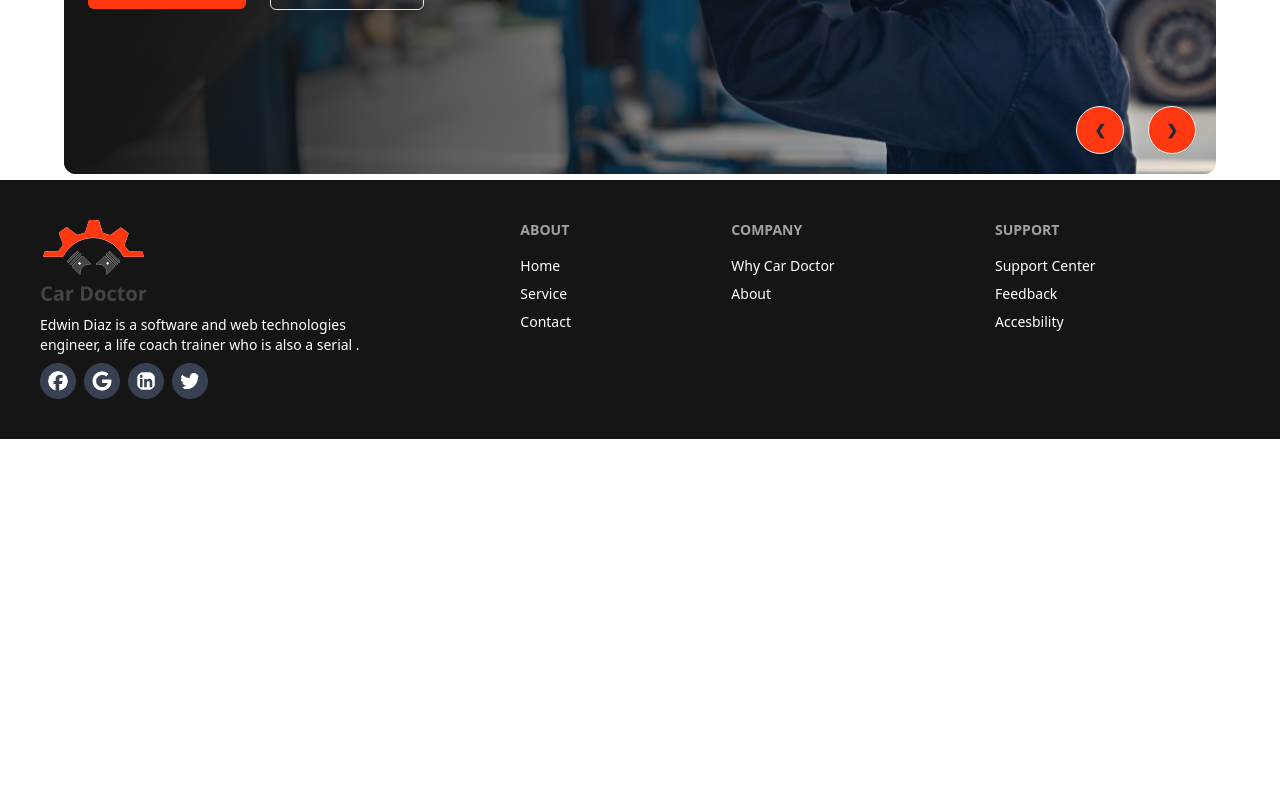
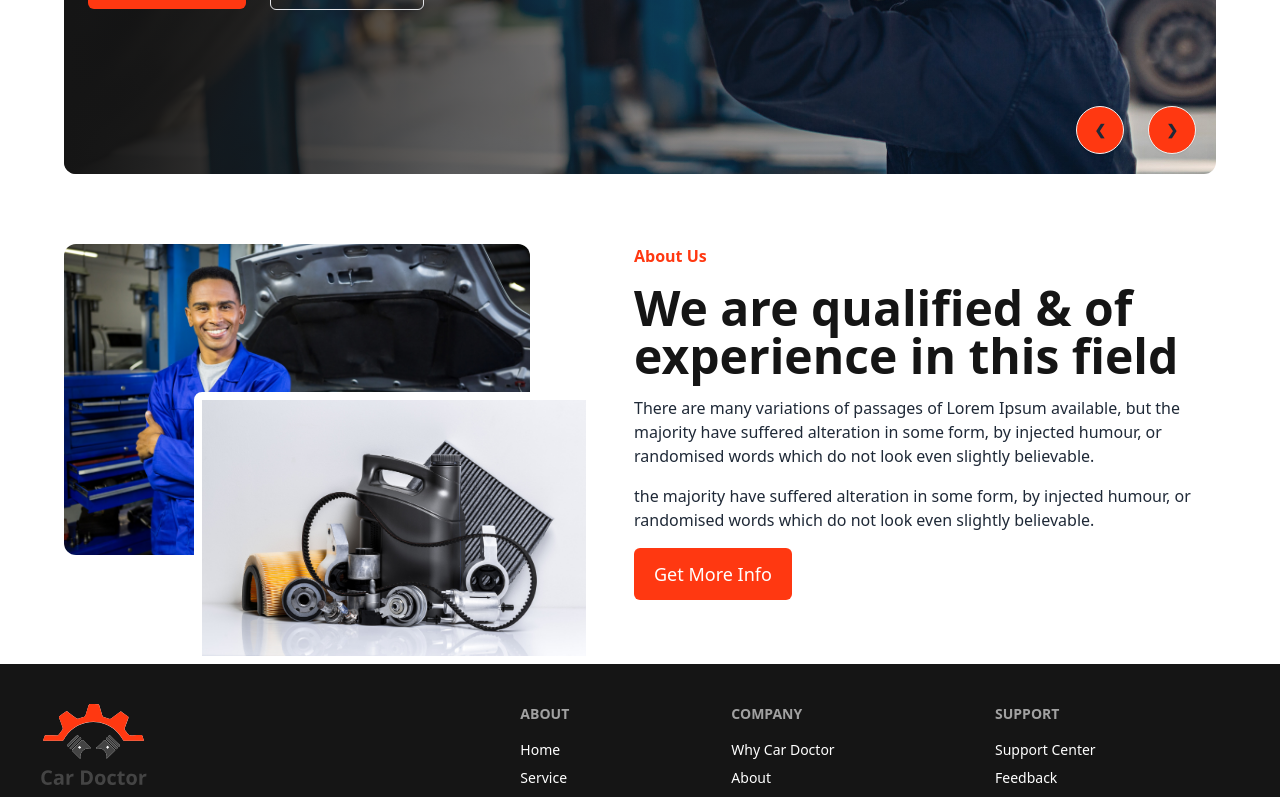
Before and after one commit to Asad9340/Car-Doctor, a React (Vite) app: page / in a window 1280 px wide. Shown: the part 605-1402 px from the top of the page. Before the commit the page ends 1044 px from the top, so only its background shows below. Built offline with nearby package versions, Linux system fonts and the light colour scheme.

Commit message:
added about section

```diff
--- /dev/null
+++ b/src/Pages/Home/About/About.jsx
@@ -0,0 +1,38 @@
+import person from '../../../assets/images/about_us/person.jpg';
+import parts from '../../../assets/images/about_us/parts.jpg';
+function About() {
+  return (
+    <div className="mt-8 md:mt-16 mb-16 lg:grid gap-6 flex flex-col-reverse lg:grid-cols-12 ">
+      <div className="relative col-span-5">
+        <img src={person} className="rounded-xl" alt="" />
+        <img
+          src={parts}
+          className="absolute w-48 lg:w-[400px] right-0 lg:-right-16 border-8 border-white rounded-lg -bottom-12 lg:-bottom-16 object-cover"
+          alt=""
+        />
+      </div>
+      <div className="col-span-7 lg:ml-20 px-4 lg:px-0 text-center lg:text-start space-y-4">
+        <h4 className="text-[#FF3811] font-semibold ">About Us</h4>
+        <h2 className="text-3xl md:text-4xl lg:text-5xl font-semibold lg:font-bold text-[#151515]">
+          We are qualified & of experience in this field
+        </h2>
+        <p>
+          There are many variations of passages of Lorem Ipsum available, but
+          the majority have suffered alteration in some form, by injected
+          humour, or randomised words which do not look even slightly
+          believable.{' '}
+        </p>
+        <p>
+          the majority have suffered alteration in some form, by injected
+          humour, or randomised words which do not look even slightly
+          believable.{' '}
+        </p>
+        <button className="px-5 py-3 bg-[#FF3811] text-white rounded-md text-sm md:text-lg hover:bg-[#dc492c] active:bg-orange-800">
+          Get More Info
+        </button>
+      </div>
+    </div>
+  );
+}
+
+export default About;
--- a/src/Pages/Home/Banner/Banner.jsx
+++ b/src/Pages/Home/Banner/Banner.jsx
@@ -7,7 +7,7 @@ import image6 from '../../../assets/images/banner/6.jpg';
 function Banner() {
   return (
     <div className='mt-8 md:mt-12'>
-      <div className="carousel w-full h-[650px]">
+      <div className="carousel w-full h-[400px] lg:h-[650px]">
         <div id="slide1" className="carousel-item relative w-full">
           <img
             src={image5}
--- a/src/Pages/Home/Homepage/Homepage.jsx
+++ b/src/Pages/Home/Homepage/Homepage.jsx
@@ -1,9 +1,11 @@
+import About from "../About/About"
 import Banner from "../Banner/Banner"
 
 function Homepage() {
   return (
     <div>
-      <Banner/>
+      <Banner />
+      <About/>
     </div>
   )
 }
```
